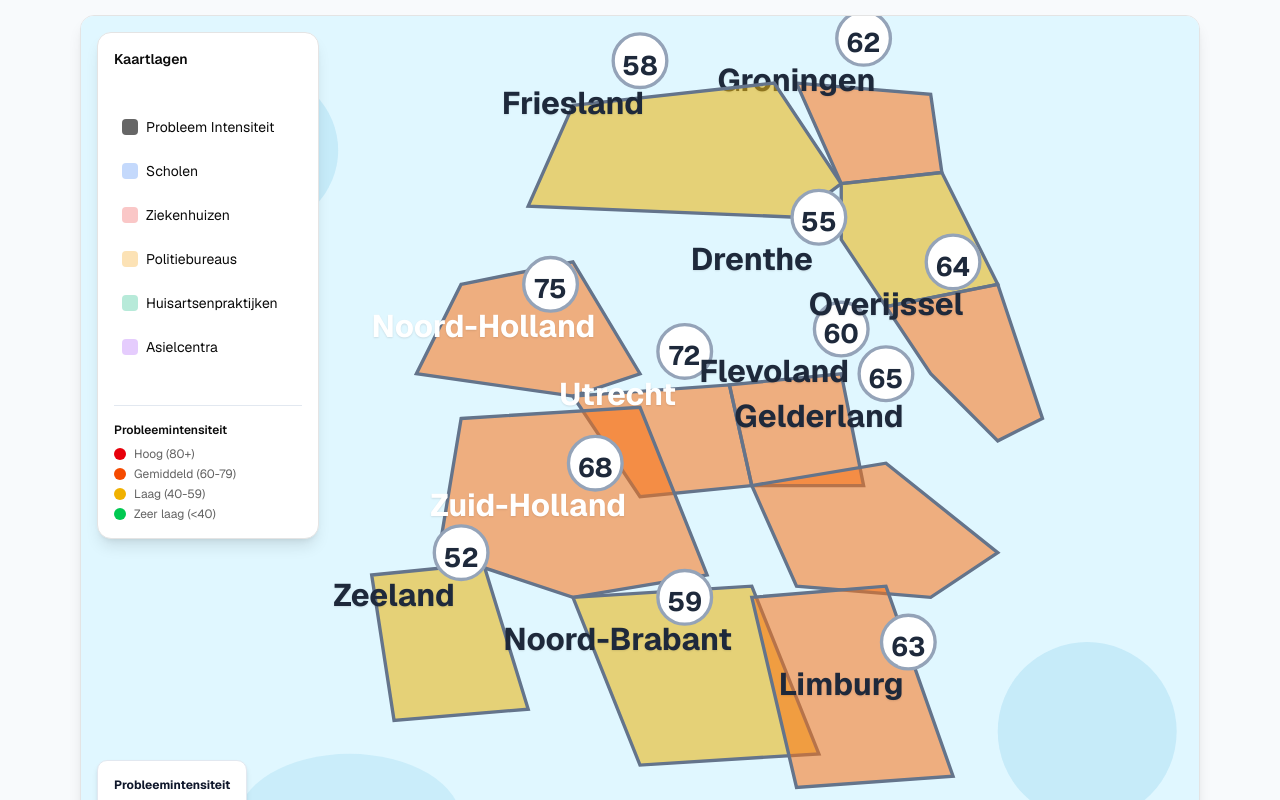
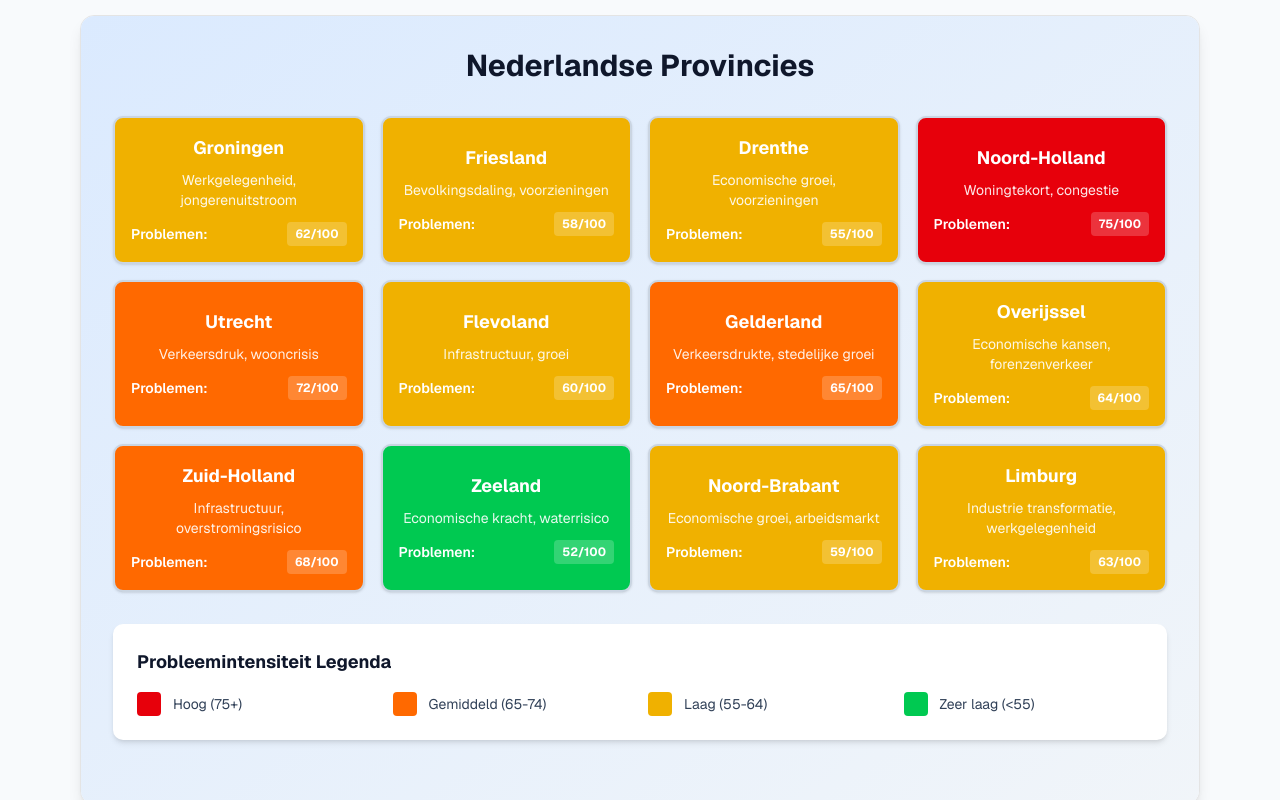
Before and after one commit to MarketMemory/burgerkaart, a Next.js app: page / in a window 1280 px wide. Shown: the part 860-1660 px from the top of the page. Built offline with nearby package versions, Linux system fonts and the light colour scheme.

Commit message:
feat: add simplified interactive Netherlands map
Create standalone map with color coding, clickable tiles, and info panel.

Co-authored-by: null <214885088+MarketMemory@users.noreply.github.com>

```diff
--- a/app/layout.tsx
+++ b/app/layout.tsx
@@ -1,7 +1,6 @@
 import type React from "react"
 import type { Metadata } from "next"
 import { Geist, Geist_Mono } from "next/font/google"
-import { Analytics } from "@vercel/analytics/next"
 import "./globals.css"
 
 const _geist = Geist({ subsets: ["latin"] })
@@ -37,10 +36,7 @@ export default function RootLayout({
 }>) {
   return (
     <html lang="en">
-      <body className={`font-sans antialiased`}>
-        {children}
-        <Analytics />
-      </body>
+      <body className={`font-sans antialiased`}>{children}</body>
     </html>
   )
 }
--- a/components/map/netherlands-map.tsx
+++ b/components/map/netherlands-map.tsx
@@ -1,235 +1,118 @@
 "use client"
 
 import { useState } from "react"
-import { LAYER_CONFIG, getColorByProblem, type MapLayer } from "@/lib/map-utils"
-import LayerToggle from "./layer-toggle"
 
 interface NetherlandsMapProps {
   selectedRegion: string | null
   onRegionSelect: (region: string) => void
 }
 
-// More realistic Dutch provinces with better positioning
 const NETHERLANDS_REGIONS = [
-  {
-    name: "Groningen",
-    problems: "Werkgelegenheid, jongerenuitstroom",
-    problemValue: 62,
-    position: { x: 320, y: 30 },
-    path: "M 320,30 L 380,35 L 385,70 L 340,75 Z",
-  },
-  {
-    name: "Friesland",
-    problems: "Bevolkingsdaling, voorzieningen",
-    problemValue: 58,
-    position: { x: 220, y: 40 },
-    path: "M 220,40 L 310,30 L 340,75 L 320,90 L 200,85 Z",
-  },
-  {
-    name: "Drenthe",
-    problems: "Economische groei, voorzieningen",
-    problemValue: 55,
-    position: { x: 300, y: 110 },
-    path: "M 340,75 L 385,70 L 410,120 L 360,130 L 340,100 Z",
-  },
-  {
-    name: "Noord-Holland",
-    problems: "Woningtekort, congestie",
-    problemValue: 75,
-    position: { x: 180, y: 140 },
-    path: "M 170,120 L 220,110 L 250,160 L 220,170 L 150,160 Z",
-  },
-  {
-    name: "Utrecht",
-    problems: "Verkeersdruk, wooncrisis",
-    problemValue: 72,
-    position: { x: 240, y: 170 },
-    path: "M 220,170 L 290,165 L 300,210 L 250,215 Z",
-  },
-  {
-    name: "Flevoland",
-    problems: "Infrastructuur, groei",
-    problemValue: 60,
-    position: { x: 310, y: 160 },
-    path: "M 290,165 L 340,160 L 350,210 L 300,210 Z",
-  },
-  {
-    name: "Gelderland",
-    problems: "Verkeersdrukte, stedelijke groei",
-    problemValue: 65,
-    position: { x: 330, y: 180 },
-    path: "M 300,210 L 360,200 L 410,240 L 380,260 L 320,255 Z",
-  },
-  {
-    name: "Overijssel",
-    problems: "Economische kansen, forenzenverkeer",
-    problemValue: 64,
-    position: { x: 360, y: 130 },
-    path: "M 360,130 L 410,120 L 430,180 L 410,190 L 380,160 Z",
-  },
-  {
-    name: "Zuid-Holland",
-    problems: "Infrastructuur, overstromingsrisico",
-    problemValue: 68,
-    position: { x: 200, y: 220 },
-    path: "M 170,180 L 250,175 L 280,250 L 220,260 L 160,240 Z",
-  },
-  {
-    name: "Zeeland",
-    problems: "Economische kracht, waterrisico",
-    problemValue: 52,
-    position: { x: 140, y: 260 },
-    path: "M 130,250 L 180,245 L 200,310 L 140,315 Z",
-  },
-  {
-    name: "Noord-Brabant",
-    problems: "Economische groei, arbeidsmarkt",
-    problemValue: 59,
-    position: { x: 240, y: 280 },
-    path: "M 220,260 L 300,255 L 330,330 L 250,335 Z",
-  },
-  {
-    name: "Limburg",
-    problems: "Industrie transformatie, werkgelegenheid",
-    problemValue: 63,
-    position: { x: 340, y: 300 },
-    path: "M 300,260 L 360,255 L 390,340 L 320,345 Z",
-  },
+  { name: "Groningen", problems: "Werkgelegenheid, jongerenuitstroom", value: 62 },
+  { name: "Friesland", problems: "Bevolkingsdaling, voorzieningen", value: 58 },
+  { name: "Drenthe", problems: "Economische groei, voorzieningen", value: 55 },
+  { name: "Noord-Holland", problems: "Woningtekort, congestie", value: 75 },
+  { name: "Utrecht", problems: "Verkeersdruk, wooncrisis", value: 72 },
+  { name: "Flevoland", problems: "Infrastructuur, groei", value: 60 },
+  { name: "Gelderland", problems: "Verkeersdrukte, stedelijke groei", value: 65 },
+  { name: "Overijssel", problems: "Economische kansen, forenzenverkeer", value: 64 },
+  { name: "Zuid-Holland", problems: "Infrastructuur, overstromingsrisico", value: 68 },
+  { name: "Zeeland", problems: "Economische kracht, waterrisico", value: 52 },
+  { name: "Noord-Brabant", problems: "Economische groei, arbeidsmarkt", value: 59 },
+  { name: "Limburg", problems: "Industrie transformatie, werkgelegenheid", value: 63 },
 ]
 
+function getColorByValue(value: number): string {
+  if (value >= 75) return "bg-red-600"
+  if (value >= 65) return "bg-orange-500"
+  if (value >= 55) return "bg-yellow-500"
+  return "bg-green-500"
+}
+
 export default function NetherlandsMap({ selectedRegion, onRegionSelect }: NetherlandsMapProps) {
-  const [layers, setLayers] = useState<Record<string, MapLayer>>(LAYER_CONFIG)
   const [hoveredRegion, setHoveredRegion] = useState<string | null>(null)
 
-  const handleToggleLayer = (layerId: string) => {
-    setLayers((prev) => ({
-      ...prev,
-      [layerId]: {
-        ...prev[layerId],
-        visible: !prev[layerId].visible,
-      },
-    }))
-  }
+  return (
+    <div className="w-full bg-gradient-to-br from-blue-100 to-slate-100 p-8">
+      <div className="max-w-6xl mx-auto">
+        {/* Title */}
+        <h2 className="text-3xl font-bold text-slate-900 mb-8 text-center">Nederlandse Provincies</h2>
 
-  return (
-    <div className="relative w-full">
-      <div
-        className="relative w-full bg-gradient-to-b from-blue-50 to-slate-50 overflow-auto"
-        style={{ minHeight: "600px" }}
-      >
-        <svg
-          viewBox="0 0 500 400"
-          className="w-full h-full"
-          style={{ maxWidth: "100%", margin: "0 auto", display: "block" }}
-        >
-          <rect width="500" height="400" fill="#e0f7ff" />
-
-          {/* Decorative water elements */}
-          <circle cx="80" cy="60" r="35" fill="#87ceeb" opacity="0.3" />
-          <circle cx="450" cy="320" r="40" fill="#87ceeb" opacity="0.3" />
-          <ellipse cx="120" cy="360" rx="50" ry="30" fill="#87ceeb" opacity="0.25" />
-
+        {/* Map Grid */}
+        <div className="grid grid-cols-2 md:grid-cols-3 lg:grid-cols-4 gap-4 mb-8">
           {NETHERLANDS_REGIONS.map((region) => {
             const isSelected = selectedRegion === region.name
             const isHovered = hoveredRegion === region.name
-            const problemColor = layers.problems.visible ? getColorByProblem(region.problemValue) : "#3b82f6"
+            const colorClass = getColorByValue(region.value)
 
             return (
-              <g key={region.name}>
-                {/* Province polygon */}
-                <path
-                  d={region.path}
-                  fill={problemColor}
-                  fillOpacity={isSelected ? 0.85 : isHovered ? 0.65 : 0.55}
-                  stroke={isSelected ? "#1e40af" : "#64748b"}
-                  strokeWidth={isSelected ? 2.5 : 1.5}
-                  style={{ cursor: "pointer", transition: "all 0.2s ease" }}
+              <button
+                key={region.name}
                 onClick={() => onRegionSelect(region.name)}
                 onMouseEnter={() => setHoveredRegion(region.name)}
                 onMouseLeave={() => setHoveredRegion(null)}
-                />
-
-                {/* Province label */}
-                <text
-                  x={region.position.x}
-                  y={region.position.y}
-                  textAnchor="middle"
-                  dominantBaseline="middle"
-                  className="text-sm font-bold pointer-events-none select-none"
-                  fill={region.problemValue > 65 ? "#fff" : "#1e293b"}
-                  style={{ textShadow: "0 1px 2px rgba(0,0,0,0.1)" }}
+                className={`p-4 rounded-lg transition-all duration-200 cursor-pointer border-2 ${
+                  isSelected ? "border-blue-800 shadow-lg scale-105" : "border-slate-300"
+                } ${isHovered ? "shadow-md" : "shadow-sm"} ${colorClass} text-white`}
               >
-                  {region.name}
-                </text>
-
-                {/* Problem score badge */}
-                <circle
-                  cx={region.position.x + 30}
-                  cy={region.position.y - 20}
-                  r="12"
-                  fill="#fff"
-                  stroke="#94a3b8"
-                  strokeWidth="1.5"
-                  style={{ display: layers.problems.visible ? "block" : "none" }}
-                />
-                <text
-                  x={region.position.x + 30}
-                  y={region.position.y - 17}
-                  textAnchor="middle"
-                  dominantBaseline="middle"
-                  className="text-xs font-bold"
-                  fill="#1e293b"
-                  style={{ display: layers.problems.visible ? "block" : "none", pointerEvents: "none" }}
-                >
-                  {region.problemValue}
-                </text>
-              </g>
+                <div className="font-bold text-lg mb-2">{region.name}</div>
+                <div className="text-sm text-white/90 mb-3 line-clamp-2">{region.problems}</div>
+                <div className="flex items-center justify-between text-sm">
+                  <span className="font-semibold">Problemen:</span>
+                  <span className="bg-white/20 px-2 py-1 rounded text-xs font-bold">{region.value}/100</span>
+                </div>
+              </button>
             )
           })}
-        </svg>
         </div>
 
-      {/* Layer toggle */}
-      <LayerToggle layers={layers} onToggle={handleToggleLayer} />
-
         {/* Legend */}
-      <div className="absolute bottom-4 left-4 bg-white p-4 rounded-lg shadow-md text-xs border border-slate-200">
-        <h4 className="font-bold text-slate-900 mb-2">Probleemintensiteit</h4>
-        <div className="space-y-1">
-          <div className="flex items-center gap-2">
-            <div className="w-4 h-4 bg-red-600 rounded"></div>
-            <span className="text-slate-700">Hoog (70+)</span>
+        <div className="bg-white p-6 rounded-lg shadow-md mb-8">
+          <h3 className="font-bold text-slate-900 mb-4 text-lg">Probleemintensiteit Legenda</h3>
+          <div className="grid grid-cols-2 md:grid-cols-4 gap-4">
+            <div className="flex items-center gap-3">
+              <div className="w-6 h-6 bg-red-600 rounded"></div>
+              <span className="text-sm text-slate-700">Hoog (75+)</span>
             </div>
-          <div className="flex items-center gap-2">
-            <div className="w-4 h-4 bg-orange-500 rounded"></div>
-            <span className="text-slate-700">Middel (60-69)</span>
+            <div className="flex items-center gap-3">
+              <div className="w-6 h-6 bg-orange-500 rounded"></div>
+              <span className="text-sm text-slate-700">Gemiddeld (65-74)</span>
             </div>
-          <div className="flex items-center gap-2">
-            <div className="w-4 h-4 bg-yellow-400 rounded"></div>
-            <span className="text-slate-700">Laag (50-59)</span>
+            <div className="flex items-center gap-3">
+              <div className="w-6 h-6 bg-yellow-500 rounded"></div>
+              <span className="text-sm text-slate-700">Laag (55-64)</span>
             </div>
-          <div className="flex items-center gap-2">
-            <div className="w-4 h-4 bg-green-500 rounded"></div>
-            <span className="text-slate-700">Zeer laag (&lt;50)</span>
+            <div className="flex items-center gap-3">
+              <div className="w-6 h-6 bg-green-500 rounded"></div>
+              <span className="text-sm text-slate-700">Zeer laag (&lt;55)</span>
             </div>
           </div>
         </div>
 
-      {/* Info box when region selected */}
+        {/* Selected Region Info */}
         {selectedRegion && (
-        <div className="absolute top-4 right-4 bg-white p-4 rounded-lg shadow-lg border-l-4 border-blue-600 max-w-xs">
-          <h3 className="font-bold text-slate-900 mb-2">{selectedRegion}</h3>
-          <p className="text-sm text-slate-600 mb-3">
+          <div className="bg-blue-50 border-l-4 border-blue-600 p-6 rounded">
+            <h3 className="text-2xl font-bold text-slate-900 mb-2">{selectedRegion}</h3>
+            <p className="text-slate-700 mb-4">
               {NETHERLANDS_REGIONS.find((r) => r.name === selectedRegion)?.problems}
             </p>
-          <div className="flex items-center gap-2 mb-3">
-            <span className="text-sm font-semibold text-slate-700">Probleemintensiteit:</span>
-            <span className="text-lg font-bold text-blue-600">
-              {NETHERLANDS_REGIONS.find((r) => r.name === selectedRegion)?.problemValue}/100
-            </span>
+            <div className="flex items-center gap-4 mb-6">
+              <div>
+                <span className="text-sm font-semibold text-slate-600">Probleemintensiteit:</span>
+                <div className="text-3xl font-bold text-blue-600">
+                  {NETHERLANDS_REGIONS.find((r) => r.name === selectedRegion)?.value}/100
                 </div>
+              </div>
+            </div>
+            <a
+              href={`/municipalities/${selectedRegion.toLowerCase().replace(/\s+/g, "-")}`}
+              className="inline-block bg-blue-600 text-white px-6 py-2 rounded-lg hover:bg-blue-700 transition font-semibold"
+            >
+              Naar gemeenteprofiel
+            </a>
           </div>
         )}
       </div>
+    </div>
   )
 }
```
Lines whose indentation alone changed are shown as unchanged.
